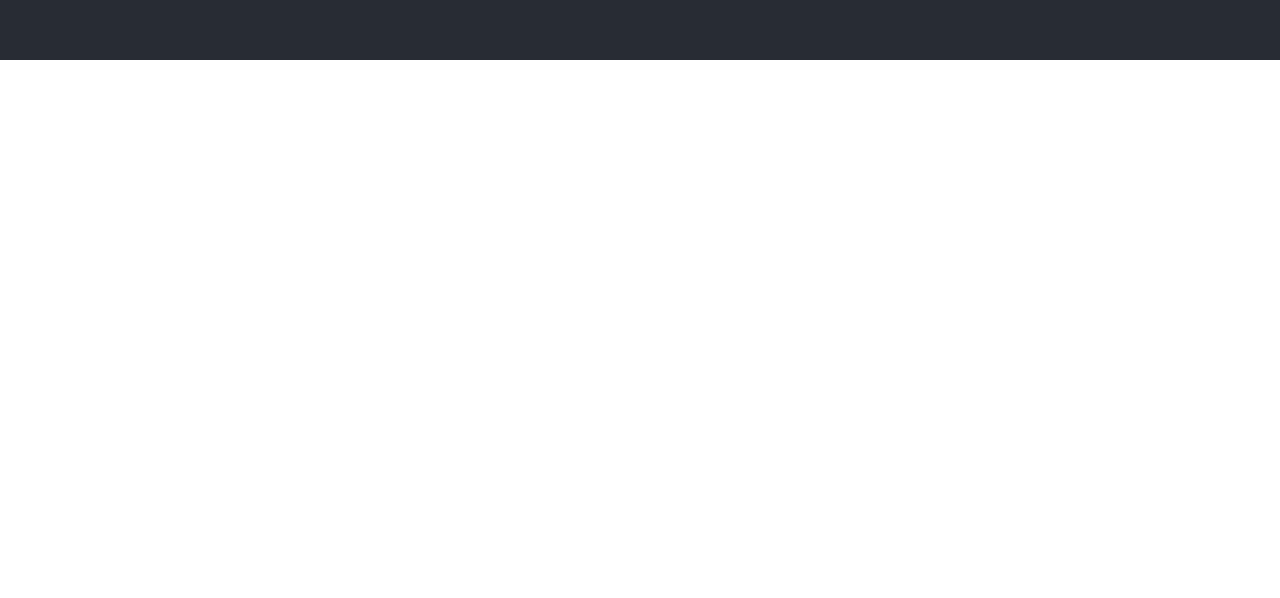
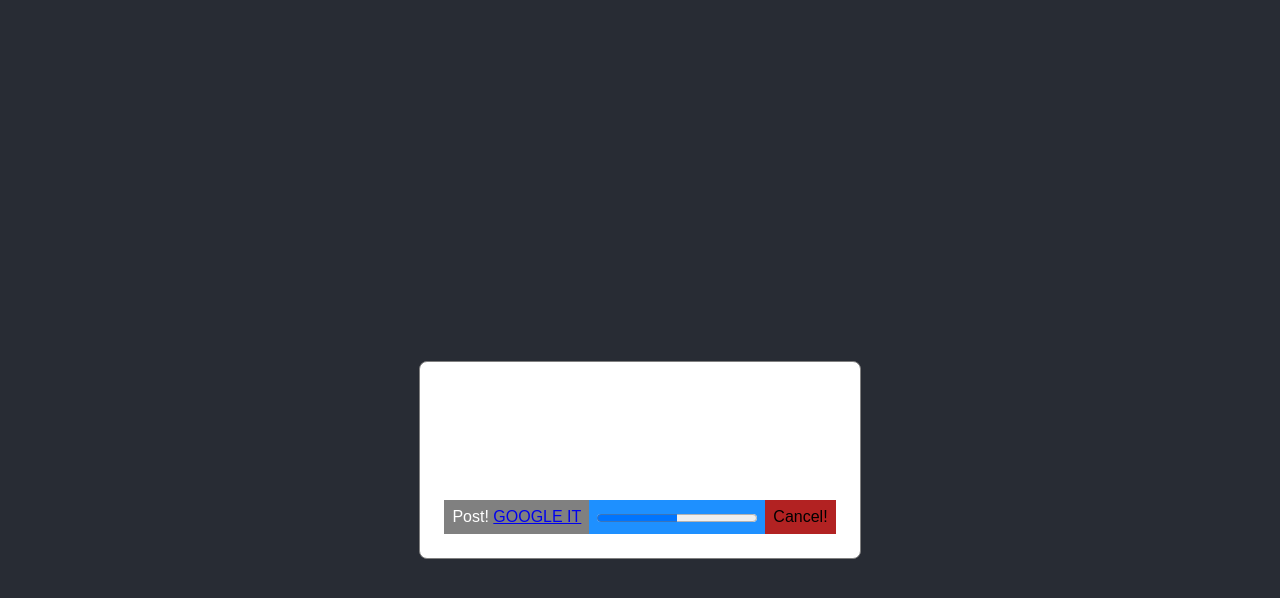
Before and after one commit to Reinoptland/reusable-comps, a React (Create React App) app: page / in a window 1280 px wide. Shown: the part 1540-2138 px from the top of the page. Before the commit the page ends 1600 px from the top, so only its background shows below. Built offline with nearby package versions, Linux system fonts and the light colour scheme.

Commit message:
Use styled components to make small reusable components

```diff
--- a/package.json
+++ b/package.json
@@ -10,6 +10,7 @@
     "react": "^18.1.0",
     "react-dom": "^18.1.0",
     "react-scripts": "5.0.1",
+    "styled-components": "^5.3.5",
     "web-vitals": "^2.1.4"
   },
   "scripts": {
--- a/src/App.js
+++ b/src/App.js
@@ -2,11 +2,15 @@ import logo from "./logo.svg";
 import "./App.css";
 import BeginnerButton from "./components/BeginnerButton/BeginnerButton";
 import IntermediateButton from "./components/IntermediateButton/IntermediateButton";
+import EasyLifeButton from "./components/EasyLifeButton/EasyLifeButton";
+import Card from "./components/Card/Card";
+import { H2 } from "./components/Typography/Typography";
 
 function App() {
   return (
     <div className="App">
       <header className="App-header">
+        <H2>Beginner</H2>
         <BeginnerButton
           buttonText="Post!"
           displaySpinner={true}
@@ -24,6 +28,7 @@ function App() {
         />
       </header>
       <header className="App-header">
+        <h2>INTERMEDIATE</h2>
         {/* Self closing, like <img /> */}
         {/* <IntermediateButton /> */}
         {/* Make the button have opening tag, closing, like <button></button> */}
@@ -48,6 +53,31 @@ function App() {
           Cancel!
         </IntermediateButton>
       </header>
+      <header className="App-header">
+        <Card>
+          <h2>Easy life</h2>
+          <EasyLifeButton variant="secondary">
+            Post! <a href="https://google.com">GOOGLE IT</a>
+          </EasyLifeButton>
+          <EasyLifeButton
+            variant="primary"
+            disabled={true}
+            onClick={() => alert("Hello")}
+          >
+            {true ? <progress value={50} max={100} /> : "Edit!"}
+          </EasyLifeButton>
+          <EasyLifeButton
+            variant="danger"
+            size="lg"
+            type="reset"
+            onClick={() => alert("HELLO WORLD")}
+            onMouseOver={() => alert("HOVER??")}
+            className="BLA"
+          >
+            Cancel!
+          </EasyLifeButton>
+        </Card>
+      </header>
     </div>
   );
 }
--- /dev/null
+++ b/src/components/Card/Card.js
@@ -0,0 +1,10 @@
+import styled from "styled-components";
+
+const Card = styled.div`
+  padding: 24px;
+  border: 1px solid grey;
+  border-radius: 8px;
+  background-color: white;
+`;
+
+export default Card;
--- /dev/null
+++ b/src/components/EasyLifeButton/EasyLifeButton.jsx
@@ -0,0 +1,19 @@
+import styled, { css } from "styled-components";
+import themeColors from "../../styles/themeColors";
+
+const EasyLifeButton = styled.button`
+  border: none;
+  padding: 8px;
+  font-size: 16px;
+  color: white;
+  background-color: dodgerblue;
+
+  ${(props) =>
+    props.variant &&
+    css`
+      background: ${themeColors[props.variant].backgroundColor};
+      color: ${themeColors[props.variant].color};
+    `}
+`;
+
+export default EasyLifeButton;
--- /dev/null
+++ b/src/components/Typography/Typography.js
@@ -0,0 +1,11 @@
+import styled from "styled-components";
+
+export const H1 = styled.h1`
+  font-size: 2em;
+  font-family: Segoe;
+`;
+
+export const H2 = styled.h2`
+  font-size: 1.5em;
+  font-family: Segoe;
+`;
--- /dev/null
+++ b/src/styles/themeColors.js
@@ -0,0 +1,16 @@
+const themeColors = {
+  primary: {
+    backgroundColor: "dodgerblue",
+    color: "white",
+  },
+  danger: {
+    backgroundColor: "firebrick",
+    color: "black",
+  },
+  secondary: {
+    backgroundColor: "gray",
+    color: "white",
+  },
+};
+
+export default themeColors;
```
Also changed, not shown: 2 other files (tests, documents, lock files or other folders).
